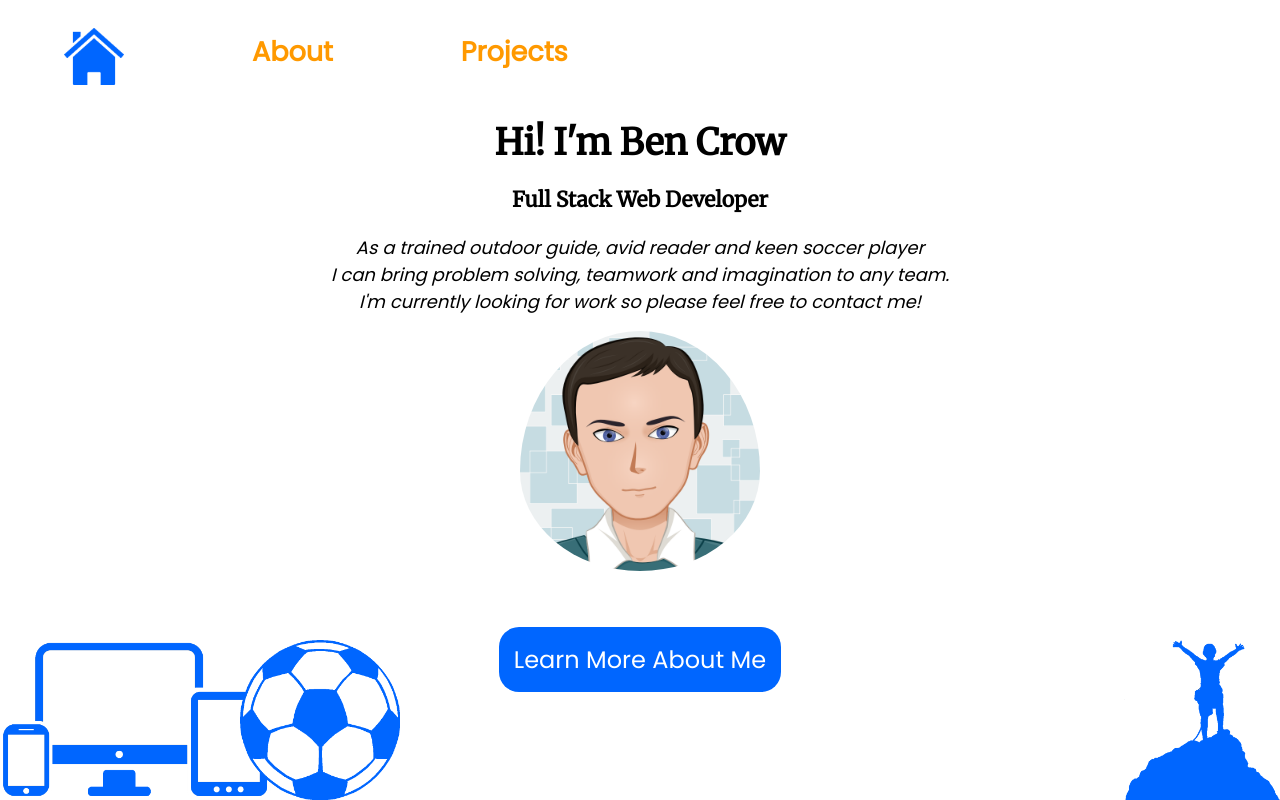
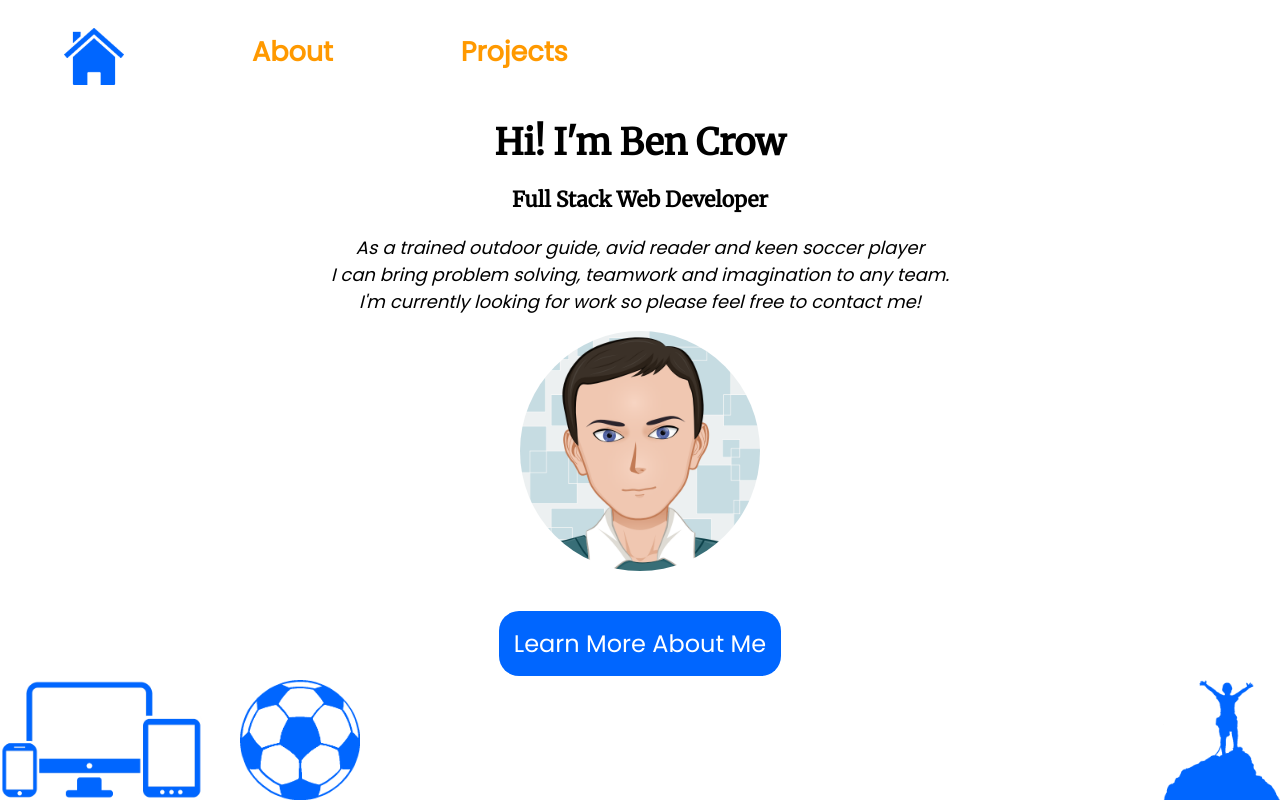
Before and after one commit to CrowBe/portfolio_development, a React (Create React App) app: page / in a window 1280 px wide. Built offline with nearby package versions, Linux system fonts and the light colour scheme.

Commit message:
Updating minor positioning issues for deployed site

```diff
--- a/src/components/pageElements/SummaryContent.js
+++ b/src/components/pageElements/SummaryContent.js
@@ -16,7 +16,7 @@ const SummaryContent = () => {
                 During that time I was married and began considering a career change to better fit that change in lifestyle.
             </span>
             <span>
-                I undertook self-directed study in programming and, after developing a love for it, was recently able to complete an intensive course in Web Development.
+                I undertook self-directed study in programming and, after developing a love for it, was recently able to complete a course in Web Development.
             </span>
         </div>
     );
--- a/src/styles/main.css
+++ b/src/styles/main.css
@@ -61,12 +61,18 @@
   display: block;
   height: 30vmin;
   border-radius: 50%;
-  padding-bottom: 5vh;
+  margin-bottom: 3vh;
 }
 
+.clipartsHome {
+  position: fixed;
+  bottom: 0;
+  width: 100vw;
+  height: 15vh;
+}
 .clipartsHome img {
+  height: 100%;
   bottom: 0;
-  height: 20vh;
 }
 .clipartsHome #pc-tablet-phone {
   position: absolute;
@@ -215,7 +221,7 @@
 
 .contentColor {
   background-color: #0066ff;
-  position: fixed;
+  position: absolute;
   bottom: 0;
   height: 50vh;
   width: 100vw;
--- a/src/styles/main.scss
+++ b/src/styles/main.scss
@@ -69,13 +69,17 @@ $secondary-color: #ff9900;
   display: block;
   height: 30vmin;
   border-radius: 50%;
-  padding-bottom: 5vh;
+  margin-bottom: 3vh;
 }
 
 .clipartsHome {
+  position: fixed;
+  bottom: 0;
+  width: 100vw;
+  height: 15vh;
   img {
+    height: 100%;
     bottom: 0;
-    height: 20vh;
   }
   #pc-tablet-phone {
     position: absolute;
@@ -230,7 +234,7 @@ $secondary-color: #ff9900;
 
 .contentColor {
   background-color: $primary-color;
-  position: fixed;
+  position: absolute;
   bottom: 0;
   height: 50vh;
   width: 100vw;
```
Also changed, not shown: 1 other file (tests, documents, lock files or other folders).
